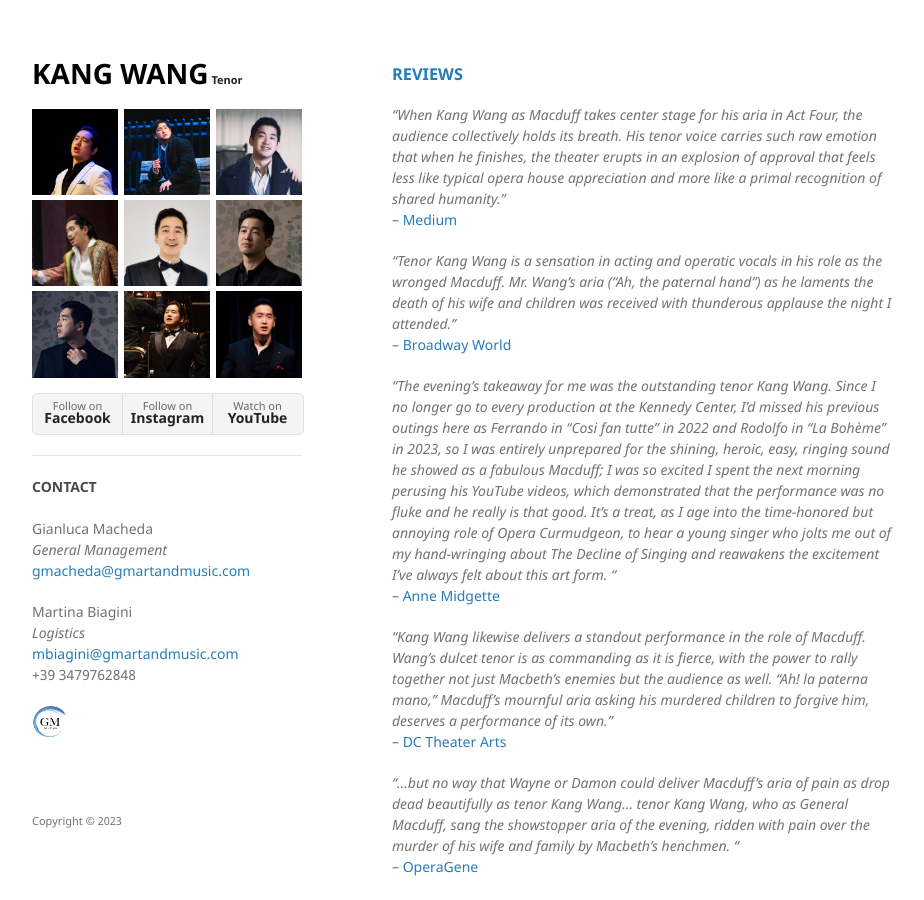
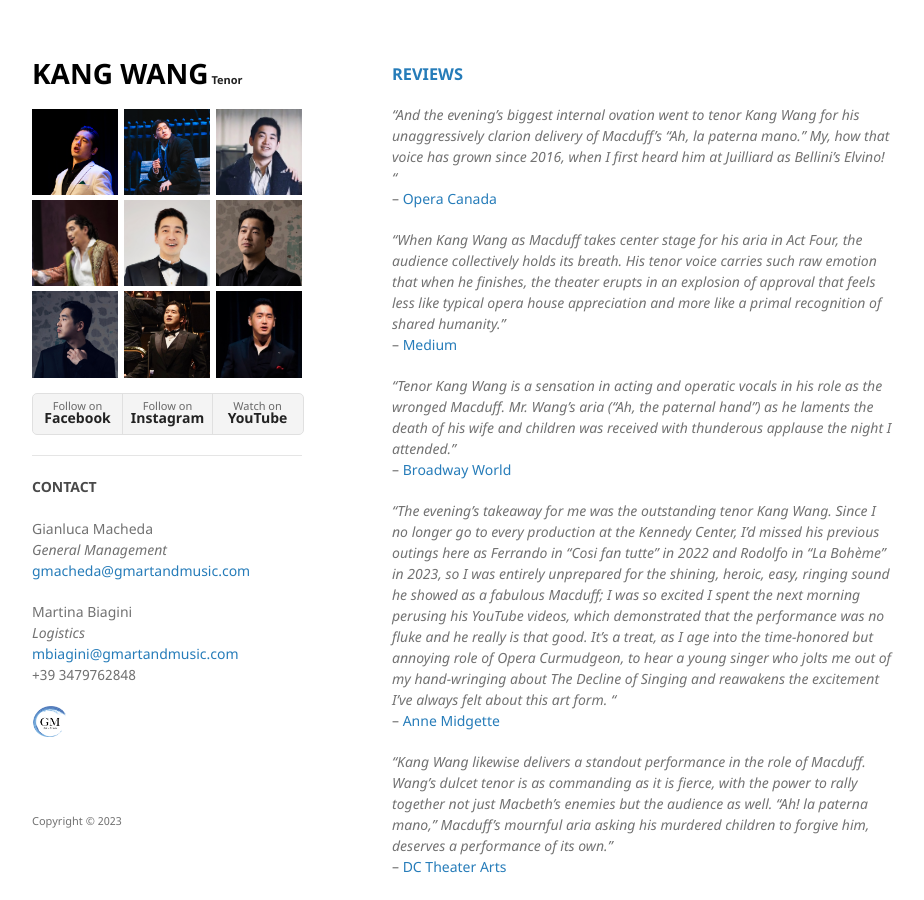
Before and after one commit to kwopera/kwt, a Jekyll site: the page built from reviews.md, in a window 1280 px wide and 900 px high. Shown: the whole window, without its empty margins (178-1102 px from the left). Built offline with Jekyll 4.4.1, drawn with Linux system fonts in a browser that asks for light colours; our own code applies the rules of GitHub Pages for plain Markdown files.

Commit message:
Update reviews.md

```diff
--- a/reviews.md
+++ b/reviews.md
@@ -1,5 +1,8 @@
 <h3 id="reviews"><a href="{{ "/reviews.html" | absolute_url }}#reviews">REVIEWS</a></h3>
 <br/>
+_"And the evening’s biggest internal ovation went to tenor Kang Wang for his unaggressively clarion delivery of Macduff’s “Ah, la paterna mano.” My, how that voice has grown since 2016, when I first heard him at Juilliard as Bellini’s Elvino! "_
+<br/>-- <a href="https://operacanada.ca/washington-national-opera-macbeth-taut-and-telling-stage-pictures/" target="_blank">Opera Canada</a>
+
 _"When Kang Wang as Macduff takes center stage for his aria in Act Four, the audience collectively holds its breath. His tenor voice carries such raw emotion that when he finishes, the theater erupts in an explosion of approval that feels less like typical opera house appreciation and more like a primal recognition of shared humanity."_
 <br/>-- <a href="https://jdcampolargo.medium.com/the-ghost-lights-shadow-an-evening-with-macbeth-at-the-kennedy-center-882e515ff2fb" target="_blank">Medium</a>
 
```
